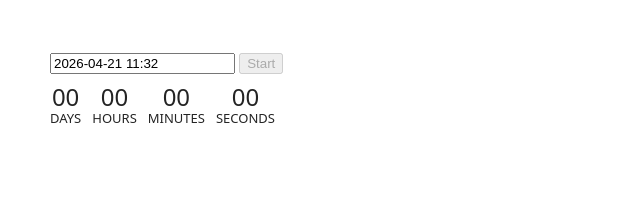
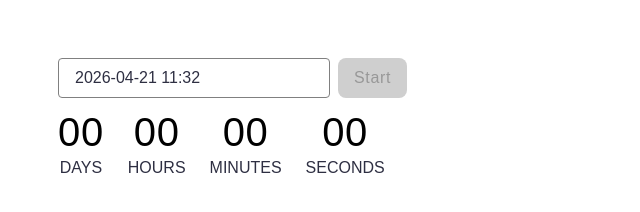
Before and after one commit to YuliiaDubyniuk/goit-advancedjs-hw-02, a website built with Vite: page src/1-timer.html in a window 1280 px wide. Shown: the whole page, without its empty margins (0-640 px from the left). Built offline with nearby package versions, Linux system fonts and the light colour scheme.

Commit message:
feat: add styles

```diff
--- a/src/1-timer.html
+++ b/src/1-timer.html
@@ -9,8 +9,12 @@
   </head>
   <body>
     <main>
-      <input type="text" id="datetime-picker" />
-      <button type="button" data-start>Start</button>
+      <input type="text" id="datetime-picker" /><button class="start-btn"
+        type="button"
+        data-start
+      >
+        Start
+      </button>
 
       <div class="timer">
         <div class="field">
--- a/src/css/1-timer.css
+++ b/src/css/1-timer.css
@@ -3,10 +3,43 @@ main {
   padding-left: 50px;
 }
 
+#datetime-picker{
+  width: 272px;
+  height: 40px;
+  padding: 8px 16px;
+  border: 1px solid rgba(128, 128, 128, 1);
+  border-radius: 4px;
+  outline: none;
+  margin-right: 8px;
+  color: rgba(46, 47, 66, 1);
+}
+
+.start-btn{
+  border: none;
+  border-radius: 8px;
+  padding: 8px 16px;
+  font-size: 16px;
+  line-height: 1.5;
+  letter-spacing: 0.04em;
+  background-color: rgba(78, 117, 255, 1);
+  color: rgba(255, 255, 255, 1);
+  transition: background-color 250ms ease-in-out;
+}
+
+.start-btn:hover {
+  background-color: rgba(108, 140, 255, 1);
+}
+
+.start-btn:disabled{
+  background-color: rgba(207, 207, 207, 1);
+  color: rgba(152, 152, 152, 1)
+}
+
 .timer {
   display: flex;
-  gap: 11px;
+  gap: 24px;
   margin-top: 10px;
+  width: fit-content;
 }
 
 .field {
@@ -17,11 +50,15 @@ main {
 }
 
 .value {
-  font-size: 24px;
-  font-weight: 500;
+  font-size: 40px;
+  line-height: 1.2;
+  letter-spacing: 0.04;
 }
 
 .label {
   text-transform: uppercase;
-  font-size: 13px;
+  font-size: 16px;
+  line-height: 1.5;
+  letter-spacing: 0em;
+  color: rgba(46, 47, 66, 1);
 }
--- a/src/css/2-snackbar.css
+++ b/src/css/2-snackbar.css
@@ -1,17 +1,52 @@
 .form {
-  width: 210px;
+  width: 360px;
 }
 
 .form > label {
   display: flex;
   flex-direction: column;
   margin-bottom: 5px;
+  letter-spacing: 0.04em;
 }
 
-fieldset {
-  margin-bottom: 5px;
+.delay-input,
+.radio-group{
+  border: 1px solid rgba(128, 128, 128, 1);
+  border-radius: 4px;
+  line-height: 1.5;
+  letter-spacing: 0.04em;
+  padding: 8px 16px;
+  outline: none;
+}
+
+.delay-input:hover,
+.radio-group:hover,
+.radio-group:active{
+  border-color: rgba(0, 0, 0, 1);
+}
+
+.delay-input:focus {
+  border-color: rgba(78, 117, 255, 1);
+}
+
+input[type="radio"] {
+  accent-color: rgba(78, 117, 255, 1);
+  /* Set this to your desired color */
 }
 
 .submit-btn {
   width: 100%;
+  line-height: 1.5;
+  letter-spacing: 0.04em;
+  border: none;
+  background-color: rgba(78, 117, 255, 1);
+  color: rgba(255, 255, 255, 1);
+  border-radius: 8px;
+  padding-bottom: 8px;
+  padding-top: 8px;
+  margin-top: 24px;
 }
+
+.submit-btn:hover{
+  background-color: rgba(108, 140, 255, 1);
+}
--- a/src/css/base.css
+++ /dev/null
@@ -1,32 +0,0 @@
-:root {
-  /* font-family: Inter, Avenir, Helvetica, Arial, sans-serif; */
-  font-family: system-ui, -apple-system, BlinkMacSystemFont, 'Segoe UI', Roboto,
-    Oxygen, Ubuntu, Cantarell, 'Open Sans', 'Helvetica Neue', sans-serif;
-  font-size: 16px;
-  line-height: 1.5;
-  font-weight: 400;
-
-  color: #242424;
-  background-color: rgba(255, 255, 255, 0.87);
-
-  font-synthesis: none;
-  text-rendering: optimizeLegibility;
-  -webkit-font-smoothing: antialiased;
-  -moz-osx-font-smoothing: grayscale;
-  -webkit-text-size-adjust: 100%;
-}
-
-body {
-  display: flex;
-  flex-direction: column;
-  min-width: 100vw;
-  min-height: 100vh;
-  margin: 0;
-}
-
-main {
-  flex-grow: 1;
-}
-main:has(.back-link) {
-  text-align: center;
-}
--- a/src/css/reset.css
+++ b/src/css/reset.css
@@ -1,3 +1,9 @@
+*,
+*::before,
+*::after {
+  box-sizing: border-box;
+}
+
 h1,
 h2,
 h3,
@@ -36,3 +42,14 @@ img {
   max-width: 100%;
   height: auto;
 }
+
+input,
+button,
+textarea,
+select {
+  font-family: 'Montserrat', sans-serif;
+  font-feature-settings: inherit;
+  font-variation-settings: inherit;
+  font-size: 100%;
+  line-height: 1.15;
+}
--- a/src/css/styles.css
+++ b/src/css/styles.css
@@ -6,8 +6,15 @@
 */
 /* Common styles */
 @import url('./reset.css');
-@import url('./base.css');
 @import url('./container.css');
 
 @import url('./1-timer.css');
-@import url('./2-snackbar.css')
+@import url('./2-snackbar.css');
+
+
+body {
+  font-family: 'Montserrat', sans-serif;
+  font-size: 16px;
+  line-height: 1.5;
+  letter-spacing: 0.04em;
+};
```
Also changed, not shown: src/2-snackbar.html (+2 -2 lines), src/index.html (+3 -0 lines).
